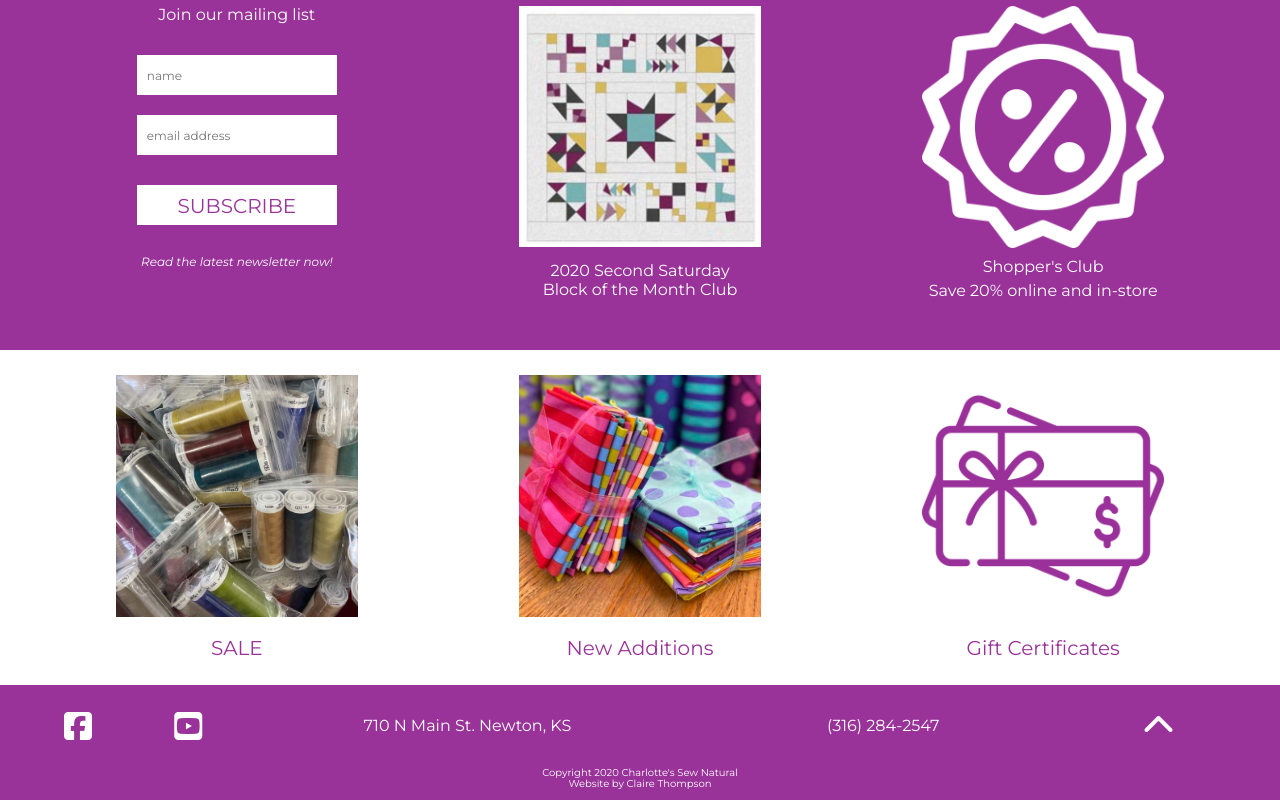
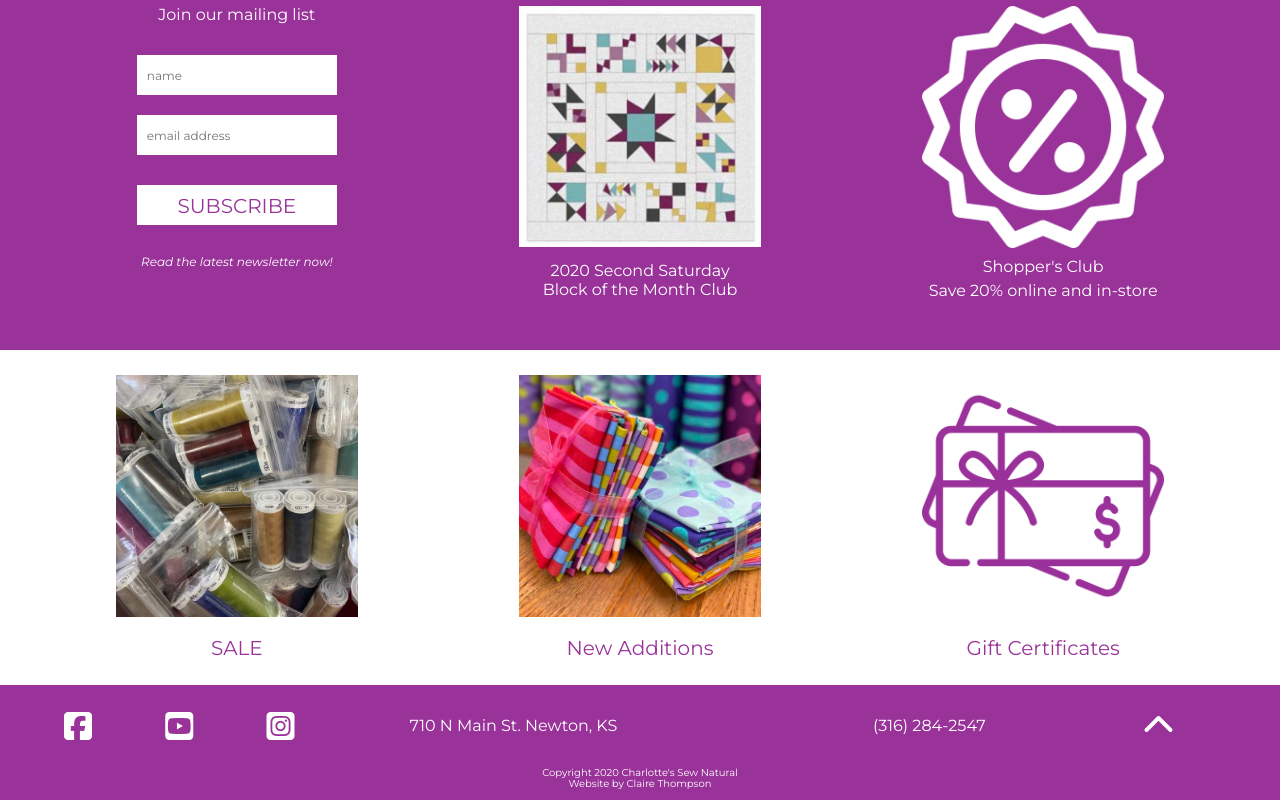
Before and after one commit to claire-thompson/sew-natural-homepage, a website built with Parcel: page index.html in a window 1280 px wide. Shown: the part 383-1183 px from the top of the page. Built offline with nearby package versions, Linux system fonts and the light colour scheme.

Commit message:
Add instagram link to footer and change favicon

```diff
--- a/css/main.css
+++ b/css/main.css
@@ -611,7 +611,7 @@ textarea {
 
   .social {
     justify-content: space-between;
-    width: 12%;
+    width: 20%;
   }
 
   .return {
--- a/index.html
+++ b/index.html
@@ -154,6 +154,9 @@
           <a href='https://www.youtube.com/channel/UC_MLbqRa1WtJm7L4F3jCKxg'>
             <i class="fab fa-youtube-square"></i>
           </a>
+          <a href='https://www.instagram.com/sewnaturalks/'>
+            <i class="fab fa-instagram-square"></i>
+          </a>
         </div>
         <div class='contact'>
           <address><a href='https://goo.gl/maps/kjNvX4ckPX6dy4Ax8'>710 N Main St. Newton, KS</a></address>
```
Also changed, not shown: favicon.ico, icon.png.
